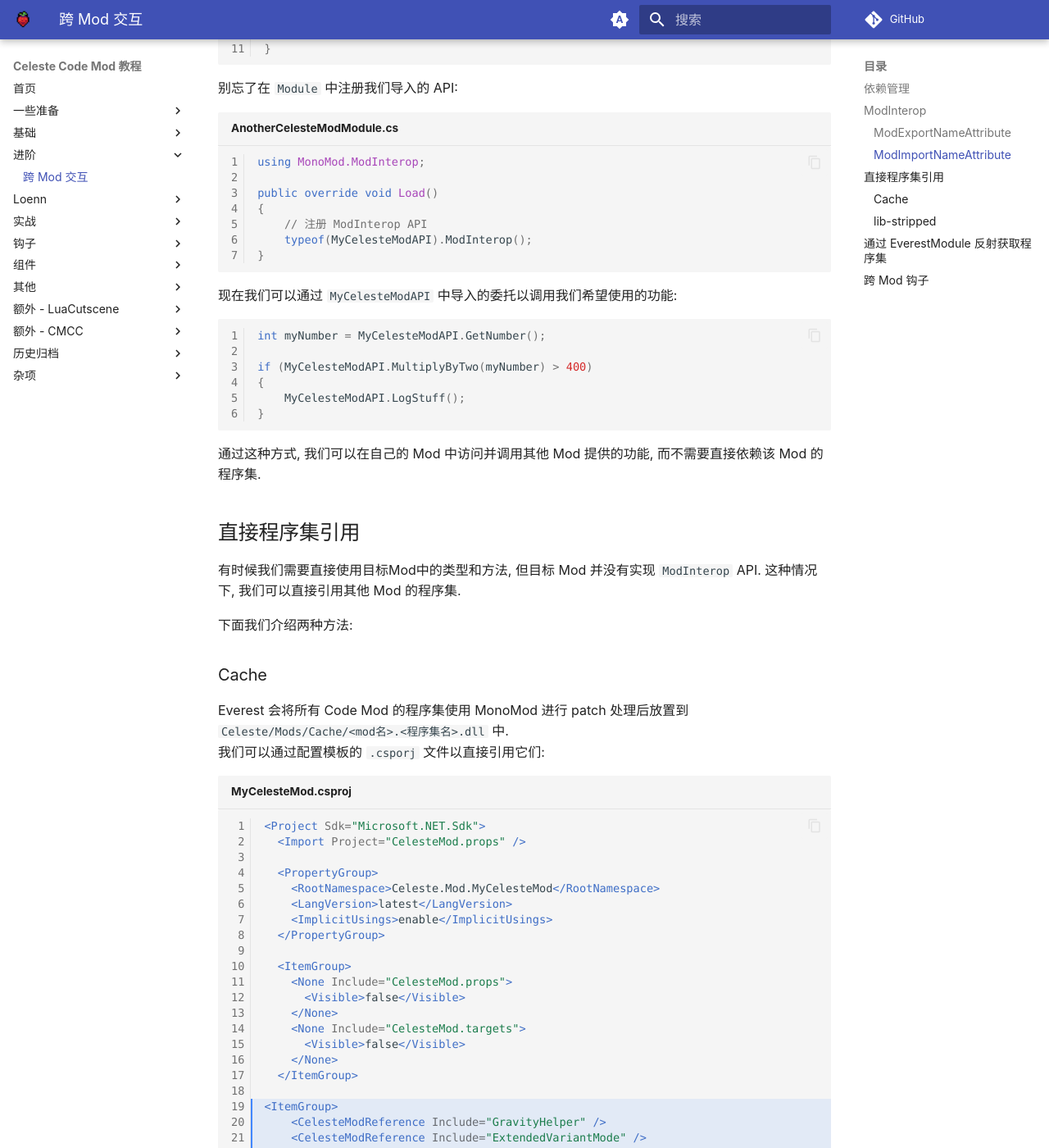
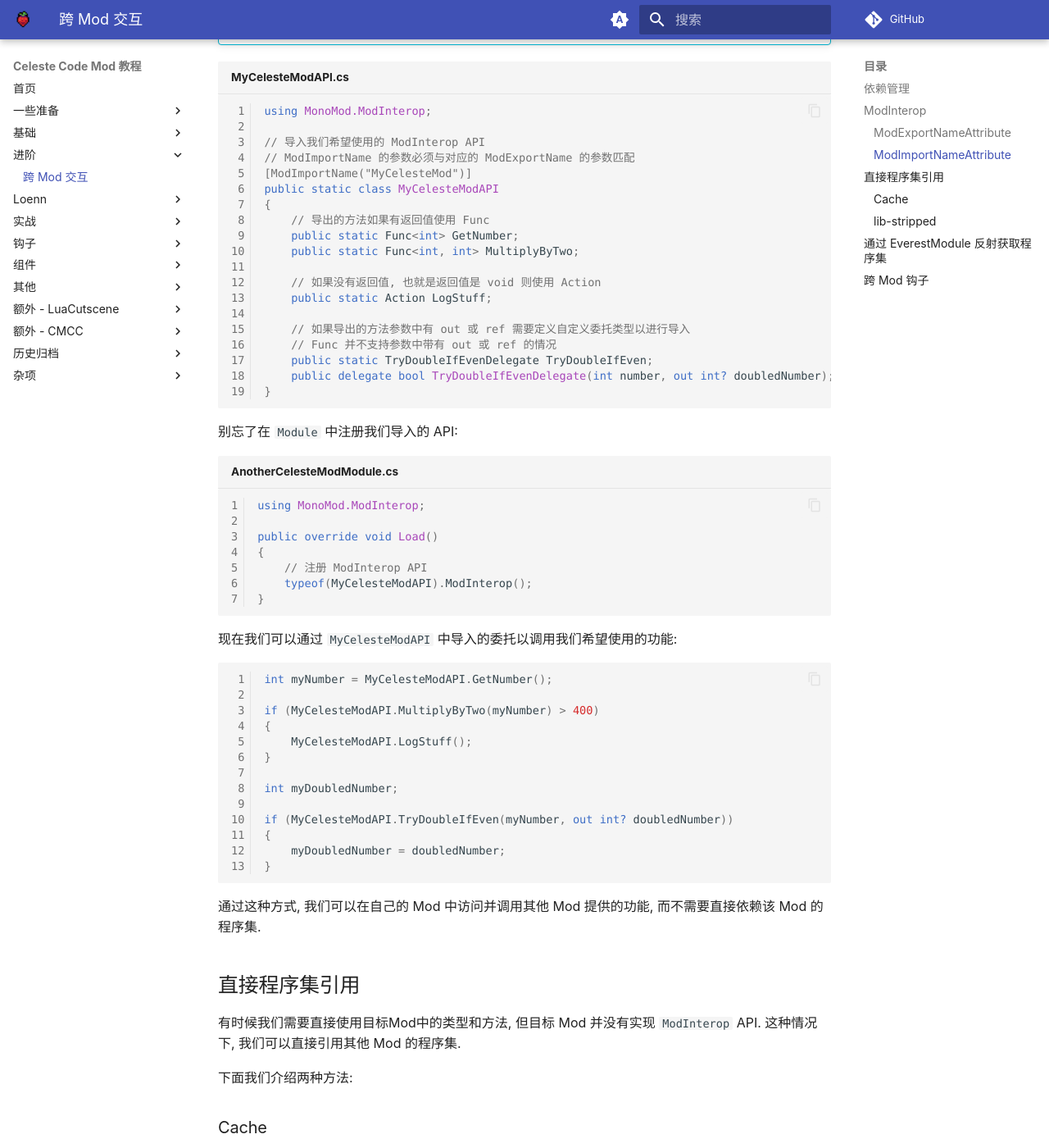
Before and after one commit to Saplonily/CelesteModTutorial, an MkDocs documentation site: the page built from docs/advanced/cross_mod_interactions.md, in a window 1280 px wide and 1400 px high, scrolled down 3012 px. Shown: the whole window at 82% size. Built offline with MkDocs 1.6.1 and Material for MkDocs 9.7.7, drawn with Linux system fonts in a browser that asks for light colours; comment, search, counter and statistics services are not loaded; some of the changed text lies outside the part shown.

Commit message:
完善跨mod交互 补充out ref的导入

````diff
--- a/docs/advanced/cross_mod_interactions.md
+++ b/docs/advanced/cross_mod_interactions.md
@@ -80,6 +80,20 @@ public static class MyCelesteModExports
     public static int MultiplyByTwo(int num) => num * 2;
     // 添加于 1.0.0 版本
     public static void LogStuff() => Logger.Log(LogLevel.Info, "MyCelesteMod", "Someone is calling this method!");
+    // 添加于 1.0.0 版本
+    public static bool TryDoubleIfEven(int number, out int? doubledNumber)
+    {
+        if (number % 2 == 0)
+        {
+            doubledNumber = number * 2;
+            return true;
+        }
+        else
+        {
+            doubledNumber = null;
+            return false;
+        }
+    }
 }
 ```
 
@@ -118,9 +132,17 @@ using MonoMod.ModInterop;
 [ModImportName("MyCelesteMod")]
 public static class MyCelesteModAPI
 {
+    // 导出的方法如果有返回值使用 Func
     public static Func<int> GetNumber;
     public static Func<int, int> MultiplyByTwo;
+
+    // 如果没有返回值, 也就是返回值是 void 则使用 Action
     public static Action LogStuff;
+
+    // 如果导出的方法参数中有 out 或 ref 需要定义自定义委托类型以进行导入
+    // Func 并不支持参数中带有 out 或 ref 的情况
+    public static TryDoubleIfEvenDelegate TryDoubleIfEven;
+    public delegate bool TryDoubleIfEvenDelegate(int number, out int? doubledNumber);
 }
 ```
 
@@ -142,6 +164,13 @@ int myNumber = MyCelesteModAPI.GetNumber();
 if (MyCelesteModAPI.MultiplyByTwo(myNumber) > 400)
 {
     MyCelesteModAPI.LogStuff();
+}
+
+int myDoubledNumber;
+
+if (MyCelesteModAPI.TryDoubleIfEven(myNumber, out int? doubledNumber))
+{
+    myDoubledNumber = doubledNumber;
 }
 ```
 
````
Also changed, not shown: docs/coding_setup/debug.md (+4 -4 lines), docs/misc/change_log.md (+5 -1 lines).
